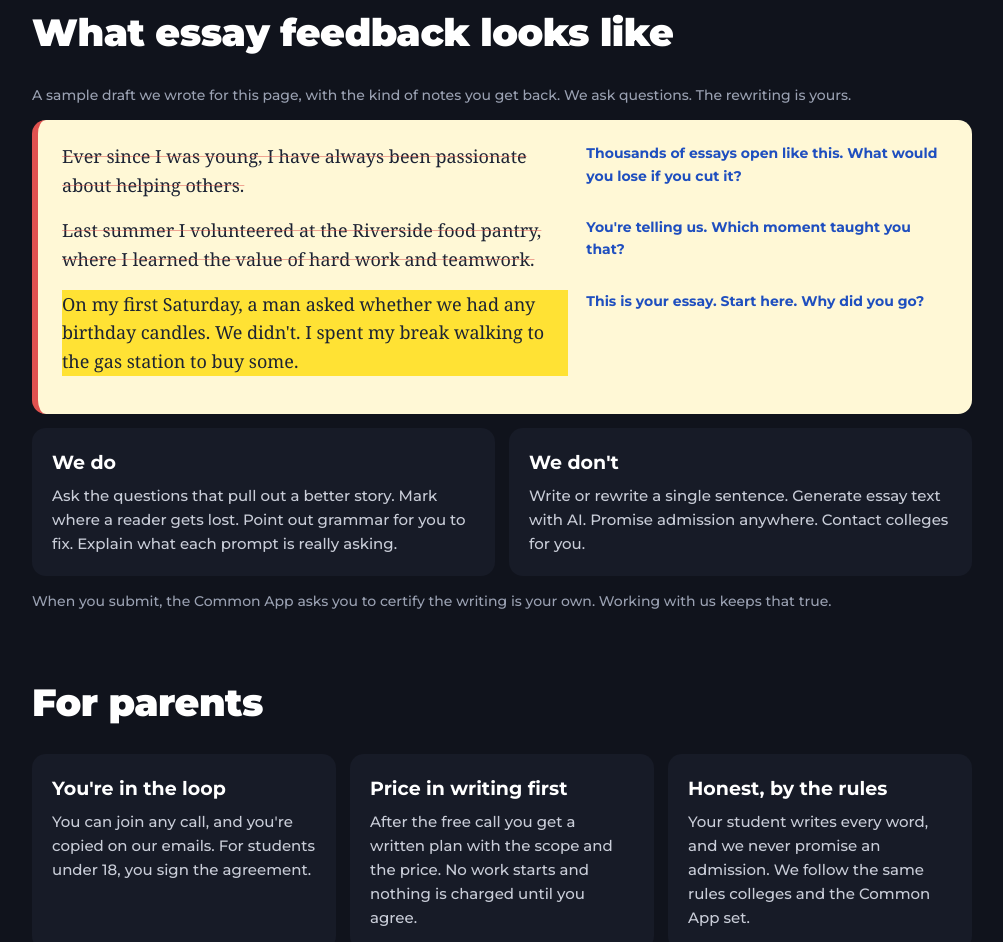
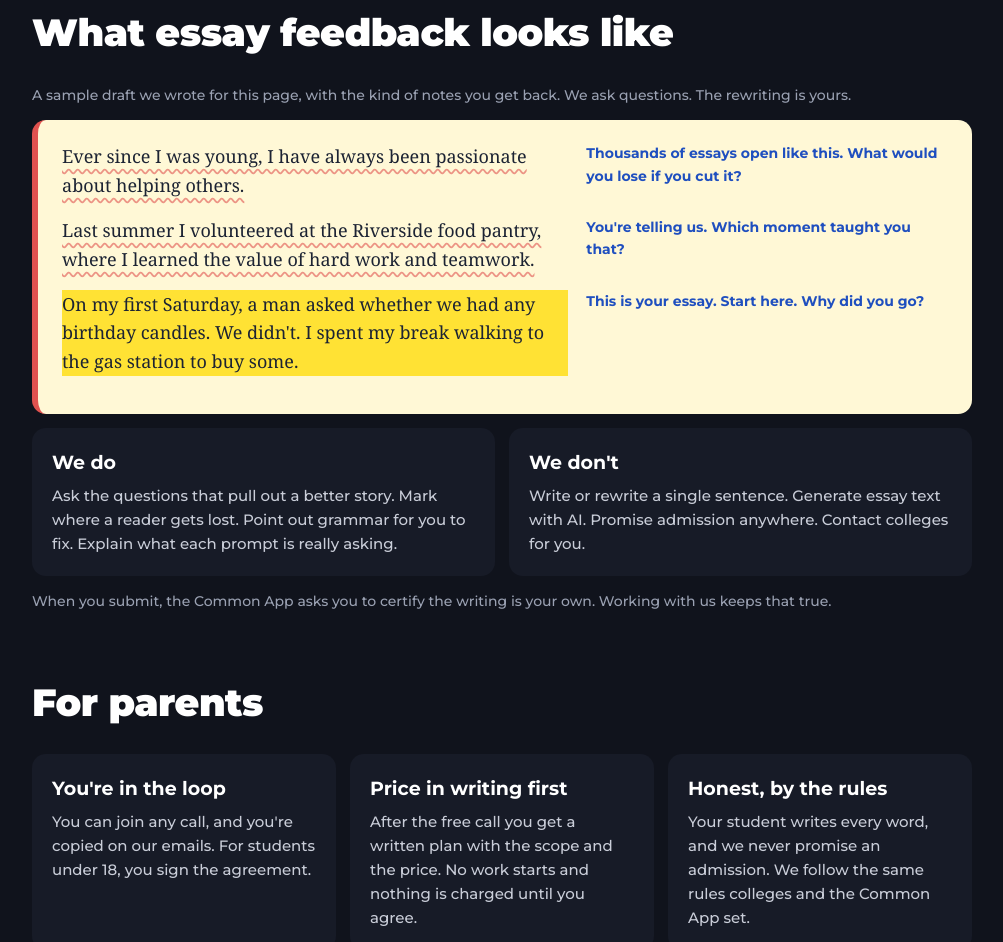
Before and after one commit to prathammukewar/sixfifty, a plain HTML site: page index.html in a window 1280 px wide. Shown: the part 1791-2733 px from the top of the page, without its empty margins (138-1141 px from the left). Drawn offline with Linux system fonts and the light colour scheme.

Commit message:
Underline instead of strike

```diff
--- a/style.css
+++ b/style.css
@@ -61,7 +61,7 @@ footer{border-top:1px solid var(--line);margin-top:70px;padding-top:24px;padding
 @media print{body{background:#fff;color:#000}.top,footer .fine,.cta-row{display:none}.check li:before{border-color:#000}.check li b{color:#000}a{color:#000}}
 .draft{background:#fff8d6;color:#1c2333;border-radius:14px;padding:22px 24px;border-left:6px solid #e0524f;font-family:Georgia,serif;font-size:18px}
 .draft p{margin:0 0 16px;display:grid;grid-template-columns:1.4fr 1fr;gap:18px}
-.draft .line{text-decoration:line-through;text-decoration-color:rgba(224,82,79,.5)}
+.draft .line{text-decoration:underline wavy rgba(224,82,79,.6);text-underline-offset:5px}
 .draft .line.good{text-decoration:none;background:#ffe234}
 .draft .note{font-family:Montserrat,Arial,sans-serif;font-size:14px;font-weight:700;color:#1f4fbf}
 .grid.two{grid-template-columns:1fr 1fr;margin-top:14px}
```
